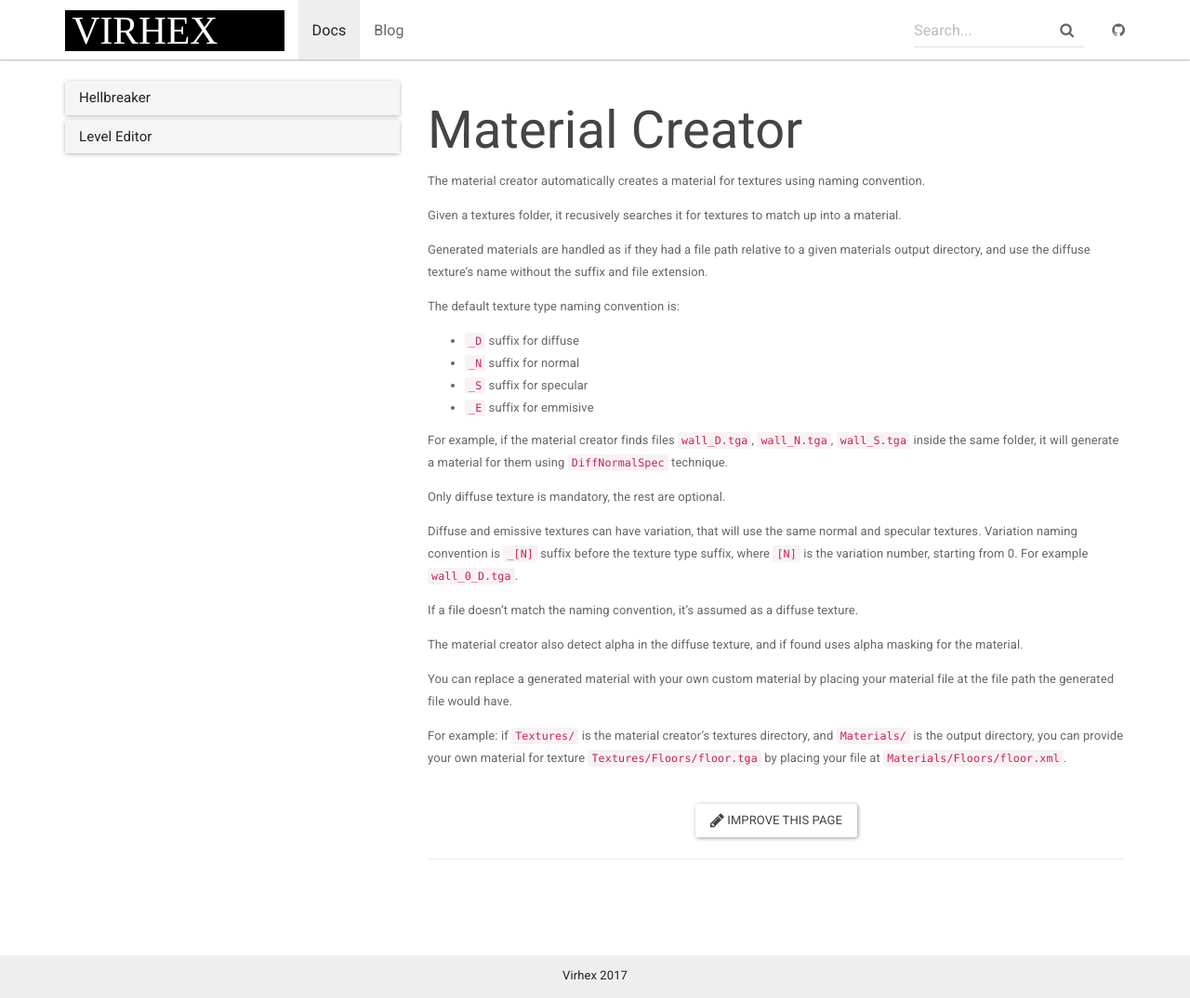
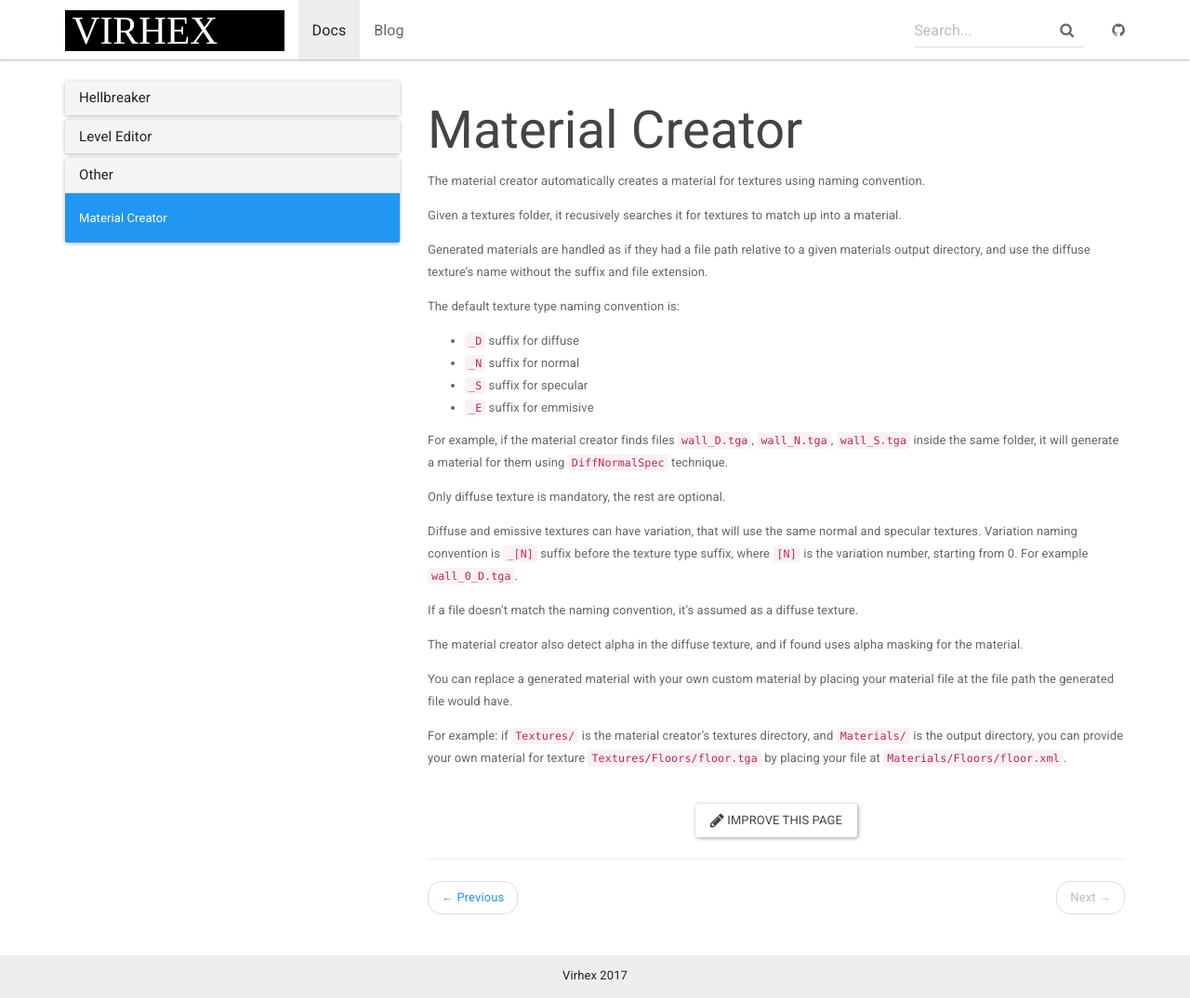
Before and after one commit to Virhex/virhex.github.io, a Jekyll site: the page built from _docs/material-creator.md, in a window 1280 px wide and 1074 px high. Shown: the whole window at 93% size. Built offline with Jekyll 4.4.1, drawn with Linux system fonts in a browser that asks for light colours; nearby versions of some CDN libraries.

Commit message:
Documentation: Other category

```diff
--- a/_data/docs.yml
+++ b/_data/docs.yml
@@ -16,3 +16,7 @@
   - level-editor/tools
   - level-editor/controls
   - level-editor/first-level
+
+- title: Other
+  docs:
+  - material-creator
```
